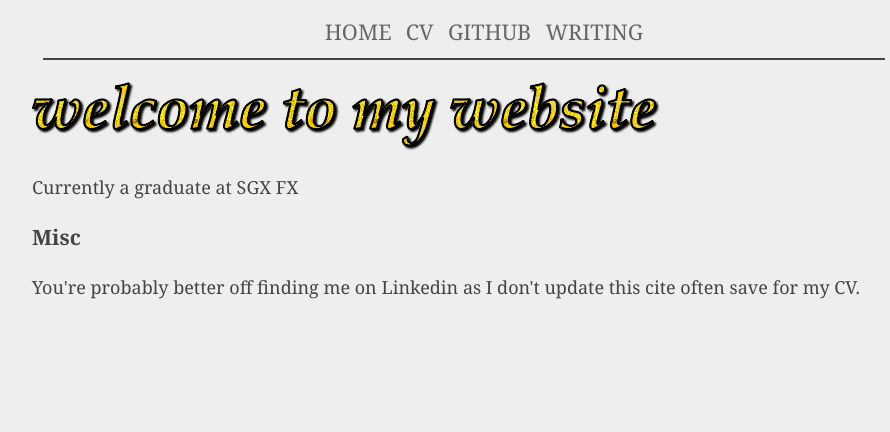
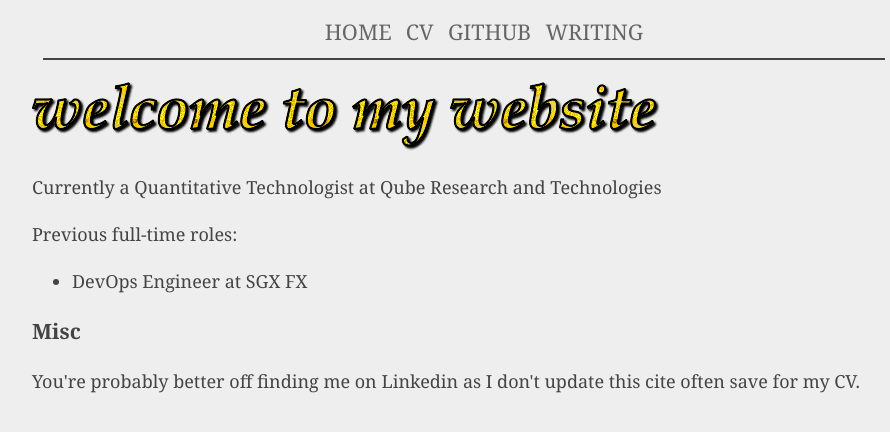
Before and after one commit to zellaa/zellaa.github.io, a plain HTML site: page index.html in a window 1280 px wide. Shown: the whole page, without its empty margins (176-1066 px from the left). Drawn offline with Linux system fonts and the light colour scheme.

Commit message:
update role

```diff
--- a/index.html
+++ b/index.html
@@ -22,8 +22,13 @@
 
 <h2><img src="./assets/welcome.gif"></h2>
 
-<p>Currently a graduate at SGX FX</p>
-
+<p>Currently a Quantitative Technologist at Qube Research and Technologies</p>
+<p>
+Previous full-time roles:
+<ul>
+  <li>DevOps Engineer at SGX FX</li>
+</ul>
+</p>
 <h3>
 	Misc
 </h3>
```
